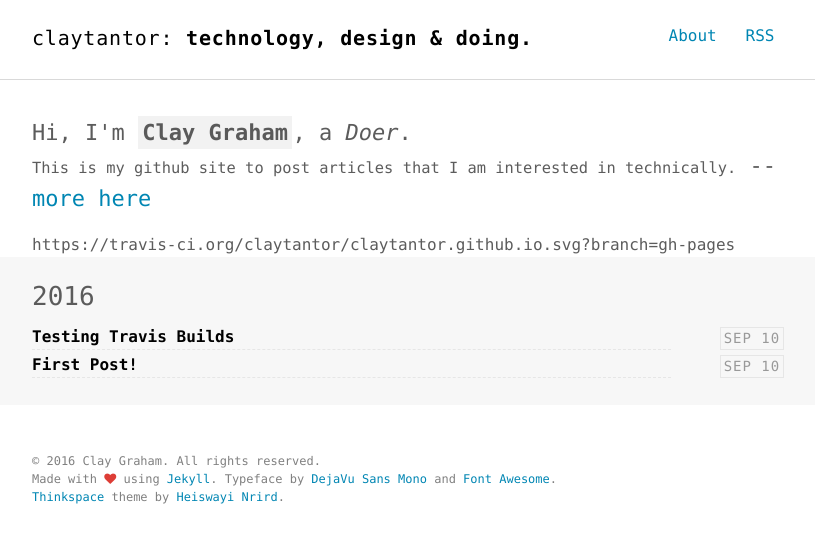
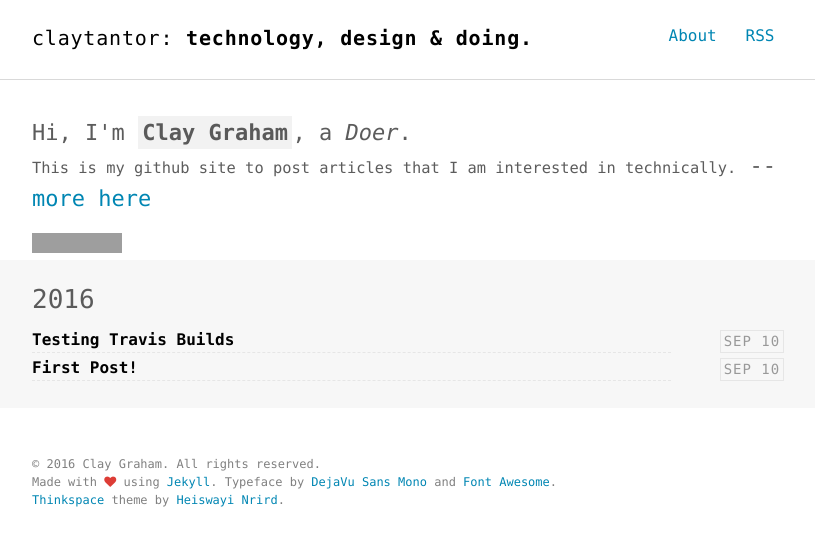
Before and after one commit to claytantor/claytantor.github.io, a Jekyll site: the page built from index.html, in a window 1280 px wide. Shown: the top 546 px of the page, without its empty margins (232-1047 px from the left). Built offline with Jekyll 4.4.1, drawn with Linux system fonts in a browser that asks for light colours; grey boxes are pictures that could not be loaded.

Commit message:
forgot to put it in a tag!
omg

```diff
--- a/_includes/intro.html
+++ b/_includes/intro.html
@@ -2,6 +2,6 @@
   <div class="container">
     <p class="lead">Hi, I'm <strong class="author-name" itemprop="name">{{ site.author.name }}</strong>, a <em itemprop="jobTitle">{{ site.author.job }}</em>. <br>
     <span style="font-size:0.7em;">{{ site.author.bio }}</span> -- <a href="{{site.author.url }}" target="_blank">more here</a></p>
-    <div>https://travis-ci.org/claytantor/claytantor.github.io.svg?branch=gh-pages</div>
+    <div><img src="https://travis-ci.org/claytantor/claytantor.github.io.svg?branch=gh-pages"></div>
   </div>
 </section>
```
